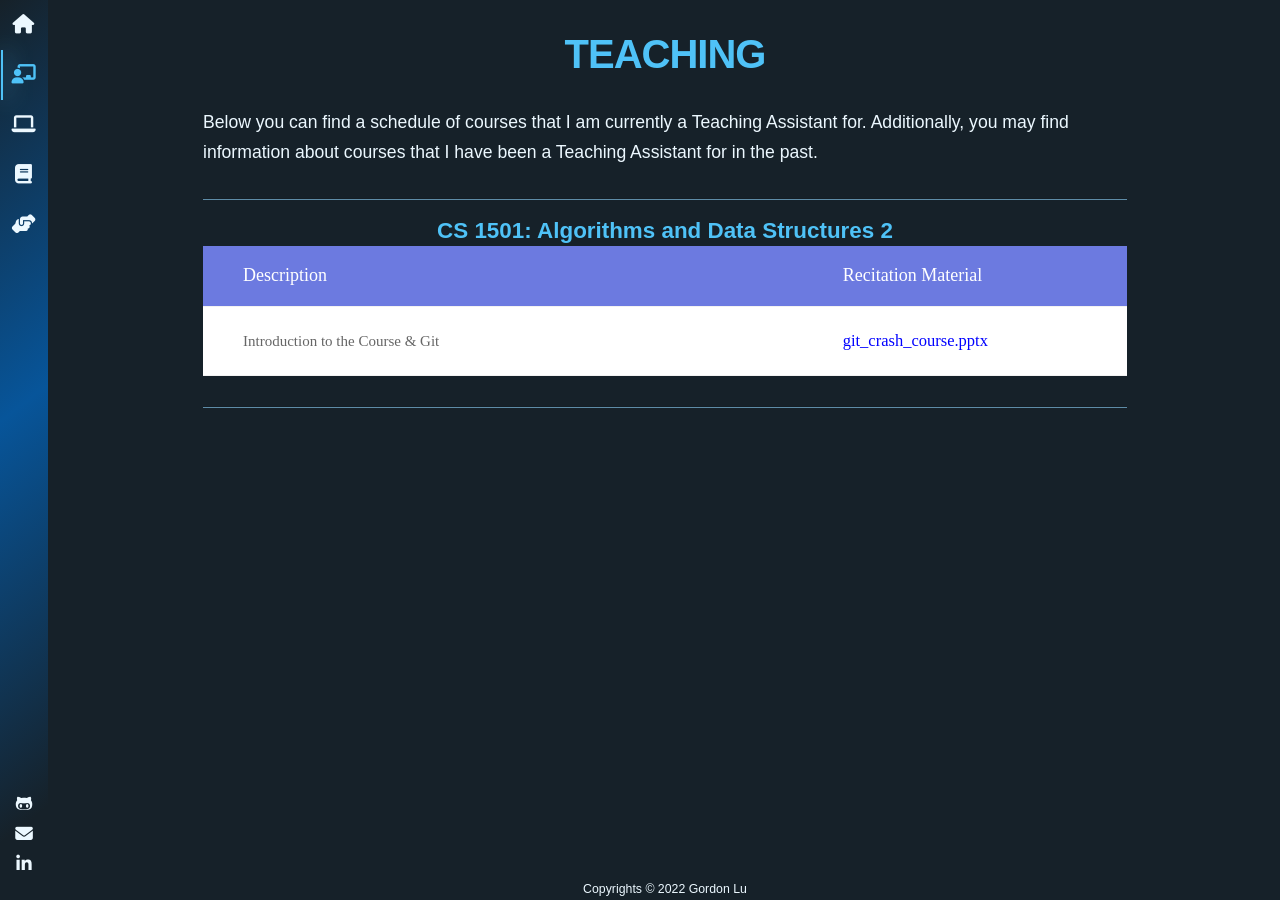
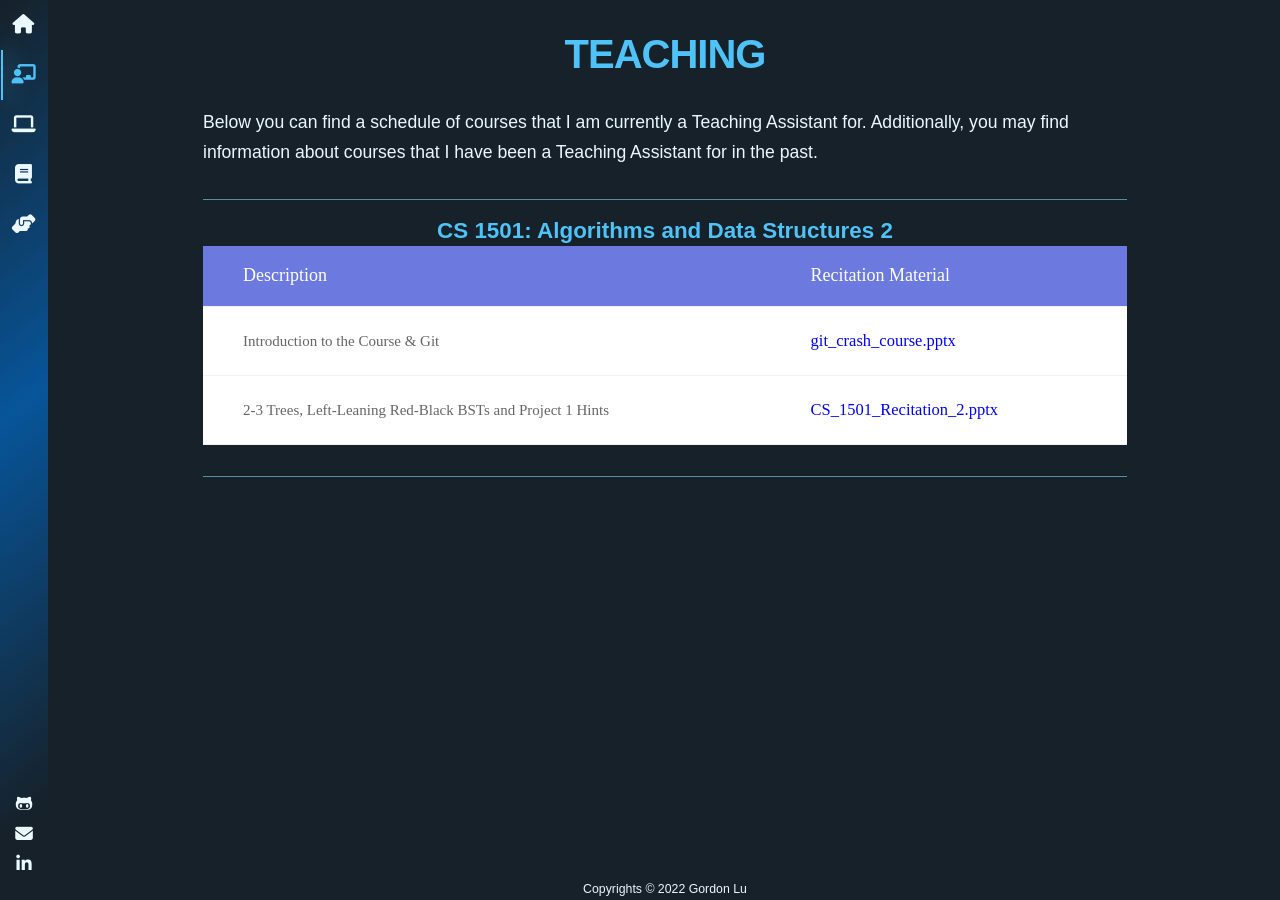
Before and after one commit to glu99331/glu99331.github.io, a Jekyll site: the page built from pages/teaching.html, in a window 1280 px wide. Built offline with Jekyll 4.4.1, drawn with Linux system fonts in a browser that asks for light colours; nearby versions of some CDN libraries; some web fonts are replaced.

Commit message:
Added Recitation 2

```diff
--- a/pages/teaching.html
+++ b/pages/teaching.html
@@ -27,6 +27,16 @@ summary: Below you can find a schedule of courses that I am currently a Teaching
                     git_crash_course.pptx</a>
             </div>
 
+
+        </div>
+        <div class="row">
+            <div class="cell" data-title="Description">
+                2-3 Trees, Left-Leaning Red-Black BSTs and Project 1 Hints
+            </div>
+            <div class="cell" data-title="Recitation-Material">
+                <a href="files/CS1501/recitation_2/CS_1501_Recitation_2.pptx" download="CS_1501_Recitation_2.pptx" style = "color:blue">
+                    CS_1501_Recitation_2.pptx</a>
+            </div>
         </div>
 
     </div>
```
Also changed, not shown: Gemfile.lock, 18 other files.
